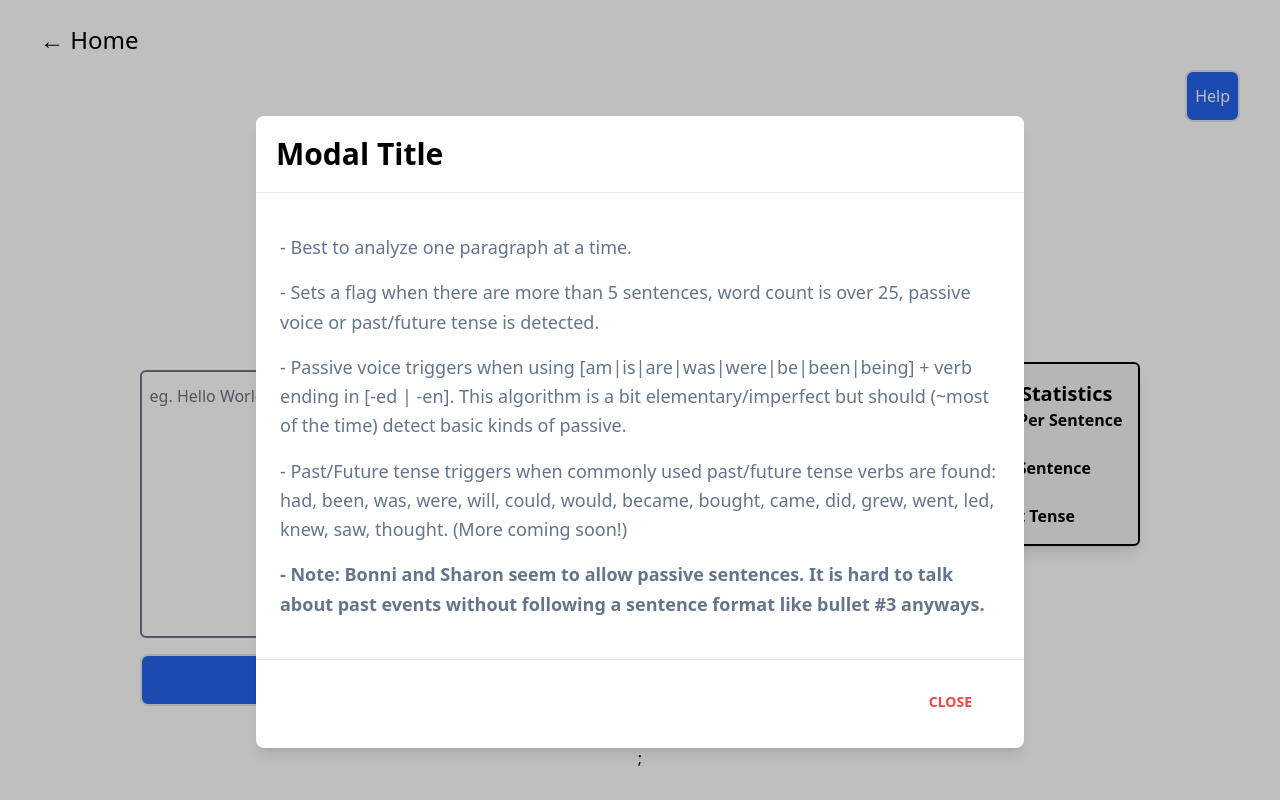
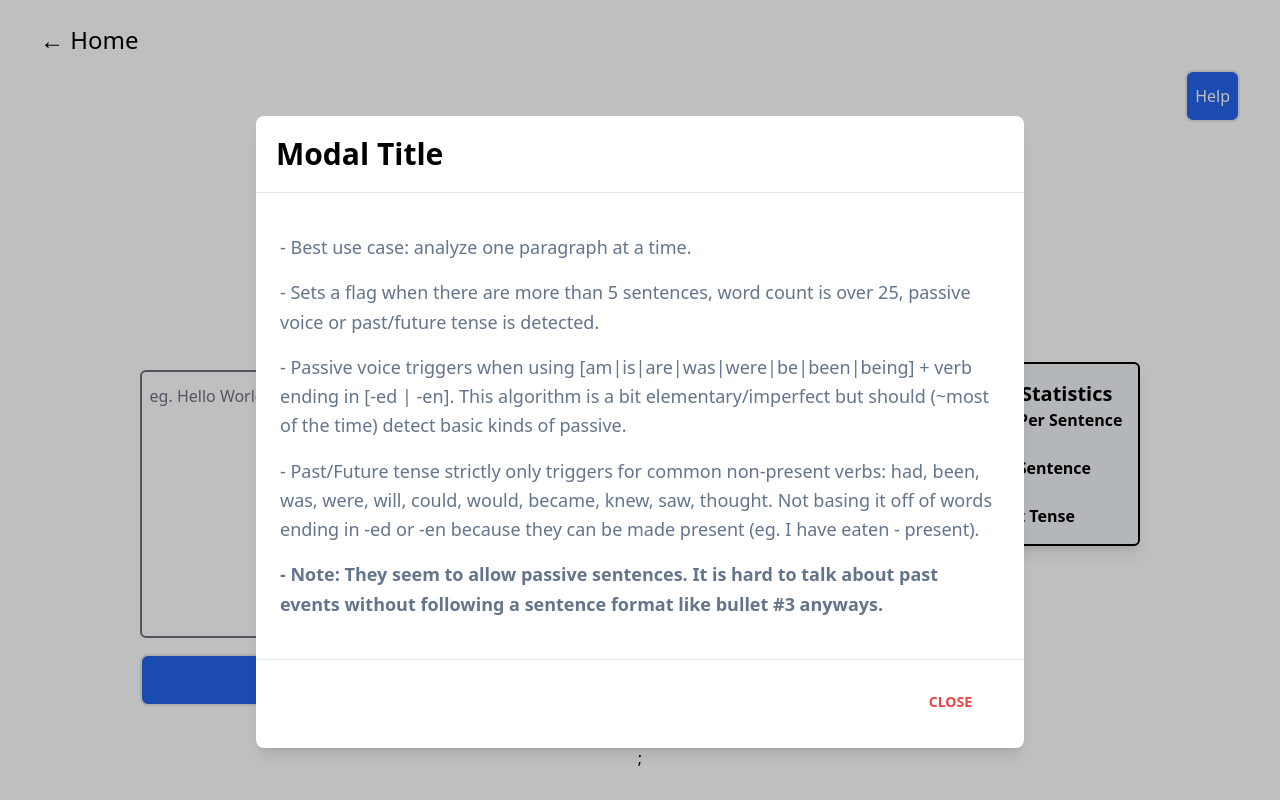
Before and after one commit to msclal/Garf, a Next.js app: page /stats in a window 1280 px wide. Both pictures are taken after a click on the button "Help". Built offline with nearby package versions, Linux system fonts and the light colour scheme.

Commit message:
updated instructions

```diff
--- a/pages/stats.tsx
+++ b/pages/stats.tsx
@@ -51,7 +51,7 @@ export default function Stats() {
 
   const isPassive = () => {
     const passiveRegex =
-      /(\b(?:be|am|is|are|was|were|have|has|had)\b[\w\s]{0,15}?(?:d|(?!whe)n|ne|left|being)\b(?: by\b)?)/i;
+      /(\b(?:be|am|is|are|was|were|have|has|had|been)\b[\w\s]{0,15}?(?:d|(?!whe)n|ne|left|being)\b(?: by\b)?)/i;
     // /\b((be(en)?)|(w(as|ere))|(is)|(a(er|m)))(.+(en|ed))([\s]|\.)/g;
     // /(\b(am|is|are|was|were|be|been|being|will)\b\s+[\w\s]*\b(\w+ed|\w+en)\b)/i;
     // /(\b(am|is|are|was|were|be|been|being|will))(.+(en|ed))([\s]|\.)/g;
@@ -64,10 +64,14 @@ export default function Stats() {
     setPassiveCount(passive);
   };
   const isPresent = () => {
-    const notActiveWords =
-      /\b(had|been|was|were|will|could|would|became|bought|came|did|grew|went|led|knew|saw|thought)\b/i;
+    const notPresentWords =
+      //   /\b(had|been|was|were|will|could|would|shouldn't|should|couldn't|could|wouldn't|would|became|bought|came|did|grew|went|led|knew|saw|thought)\b/i;
+      /\b(had|been|was|were|will|could|would|should|became|did|went|knew|saw|thought|couldn't|couldnt|wouldn't|wouldnt|shouldn't|shouldnt)\b/i;
+    // // const allowedPast =
+    // //   /(\b(?:is|has|have|being|be|am|are)\b[\w\s]{0,15}?(?:d|(?!whe)n|ne|left|being)\b(?: by\b)?)/i;
+    // const allowedPast = /(?<!is|has|have|being|be|am|are)\b\w+(en|ed)\b/i;
     const sentences = text.toLowerCase().split(/[.?!]/).slice(0, -1);
-    const present = sentences.map((sentence) => notActiveWords.test(sentence));
+    const present = sentences.map((sentence) => notPresentWords.test(sentence));
     setPastCount(present);
   };
 
@@ -113,7 +117,7 @@ export default function Stats() {
                 {/*body*/}
                 <div className="relative p-6 flex-auto w-full">
                   <p className="my-4 text-slate-500 text-lg leading-relaxed">
-                    - Best to analyze one paragraph at a time.
+                    - Best use case: analyze one paragraph at a time.
                   </p>
                   <p className="my-4 text-slate-500 text-lg leading-relaxed">
                     - Sets a flag when there are more than 5 sentences, word
@@ -127,15 +131,16 @@ export default function Stats() {
                     should (~most of the time) detect basic kinds of passive.
                   </p>
                   <p className="my-4 text-slate-500 text-lg leading-relaxed">
-                    - Past/Future tense triggers when commonly used past/future
-                    tense verbs are found: had, been, was, were, will, could,
-                    would, became, bought, came, did, grew, went, led, knew,
-                    saw, thought. (More coming soon!)
+                    - Past/Future tense strictly only triggers for common
+                    non-present verbs: had, been, was, were, will, could, would,
+                    became, knew, saw, thought. Not basing it off of words
+                    ending in -ed or -en because they can be made present (eg. I
+                    have eaten - present).
                   </p>
                   <p className="my-4 text-slate-500 font-semibold text-lg leading-relaxed">
-                    - Note: Bonni and Sharon seem to allow passive sentences. It
-                    is hard to talk about past events without following a
-                    sentence format like bullet #3 anyways.
+                    - Note: They seem to allow passive sentences. It is hard to
+                    talk about past events without following a sentence format
+                    like bullet #3 anyways.
                   </p>
                 </div>
                 {/*footer*/}
```
